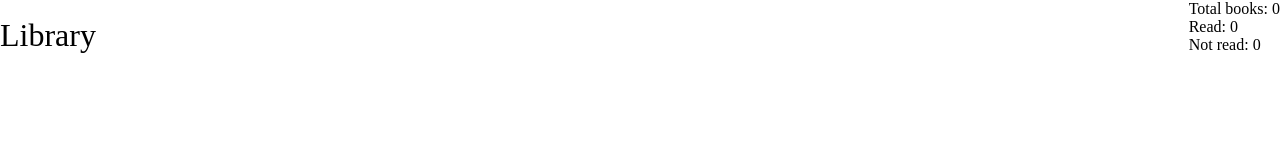
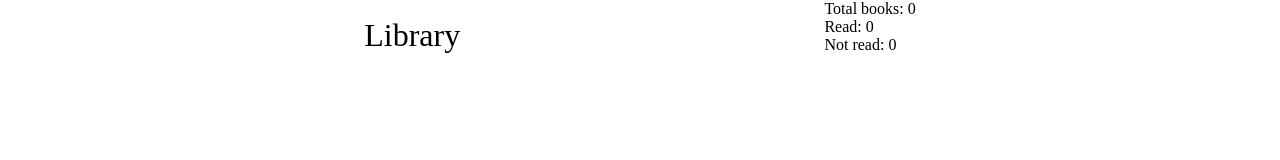
Before and after one commit to staticBunny/library, a plain HTML site: page index.html in a window 1280 px wide. Drawn offline with Linux system fonts and the light colour scheme.

Commit message:
Change layout

```diff
--- a/styles.css
+++ b/styles.css
@@ -9,8 +9,8 @@
 }
 
 .header {
-    display: grid;
-    grid-template-columns: 1fr 1fr;
+    display: flex;
+    justify-content: space-evenly;
 }
 
 .info {
```
